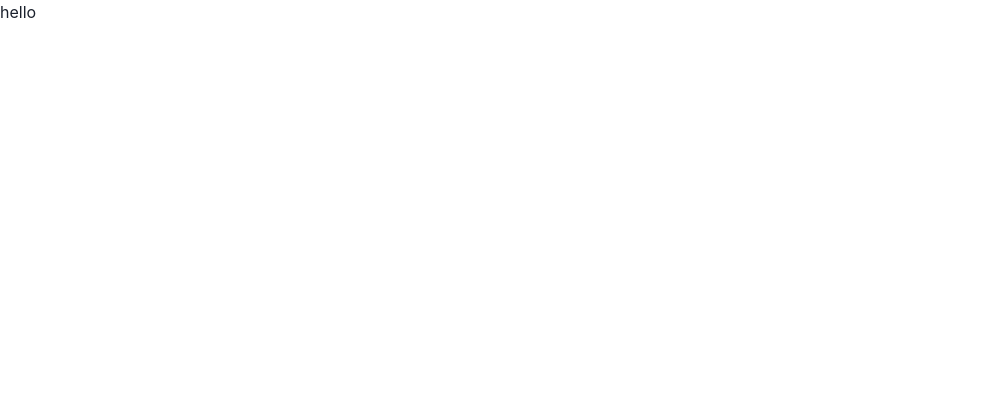
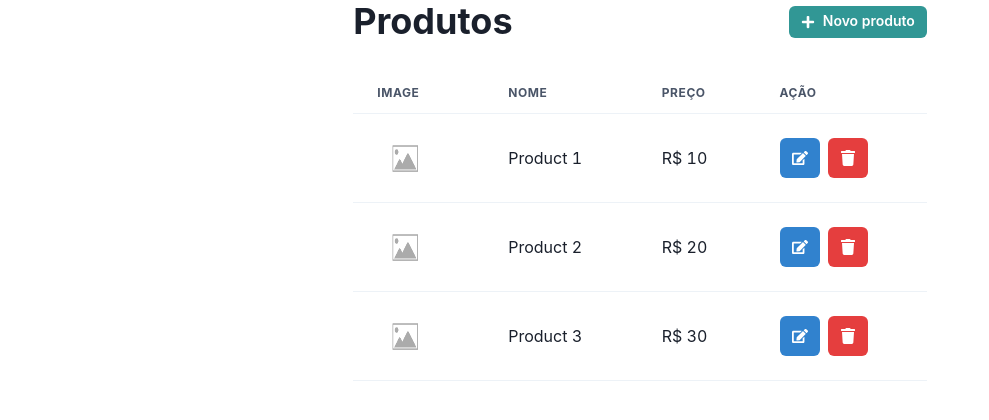
Before and after one commit to Renan04lima/frontend-mind-case, a React (Vite) app: page / in a window 1280 px wide. Shown: the top 420 px of the page, without its empty margins (0-989 px from the left). Built offline with nearby package versions, Linux system fonts and the light colour scheme.

Commit message:
feat: add products page

```diff
--- a/package.json
+++ b/package.json
@@ -15,7 +15,9 @@
     "@emotion/styled": "^11.11.5",
     "framer-motion": "^11.1.7",
     "react": "^18.2.0",
-    "react-dom": "^18.2.0"
+    "react-dom": "^18.2.0",
+    "react-icons": "^5.1.0",
+    "react-router-dom": "^6.22.3"
   },
   "devDependencies": {
     "@types/react": "^18.2.66",
--- a/src/App.tsx
+++ b/src/App.tsx
@@ -1,5 +1,22 @@
+import {
+  createBrowserRouter,
+  createRoutesFromElements,
+  Route,
+  RouterProvider,
+} from "react-router-dom";
+
+import Products from "./pages/Products";
+
+const router = createBrowserRouter(
+  createRoutesFromElements(
+    <Route path="/">
+      <Route index element={<Products />} />
+    </Route>
+  )
+);
+
 function App() {
-  return <h1>hello</h1>;
+  return <RouterProvider router={router} />;
 }
 
 export default App;
--- /dev/null
+++ b/src/pages/Products.tsx
@@ -0,0 +1,244 @@
+import React, { useState } from "react";
+import {
+  Table,
+  Thead,
+  Tbody,
+  Tr,
+  Th,
+  Td,
+  Button,
+  IconButton,
+  Icon,
+  useDisclosure,
+  Modal,
+  ModalOverlay,
+  ModalContent,
+  ModalHeader,
+  ModalBody,
+  ModalCloseButton,
+  FormControl,
+  FormLabel,
+  Input,
+  Container,
+  Heading,
+  Image,
+  Flex,
+} from "@chakra-ui/react";
+import { FaEdit, FaTrash, FaPlus } from "react-icons/fa";
+
+type Product = {
+  id: number;
+  name: string;
+  description: string;
+  price: number;
+  quantityStock: number;
+  image?: File;
+};
+
+const Products = () => {
+  const [products, setProducts] = useState<Product[]>([
+    {
+      id: 1,
+      name: "Product 1",
+      description: "",
+      price: 10,
+      quantityStock: 10,
+      image: undefined,
+    },
+    {
+      id: 2,
+      name: "Product 2",
+      description: "",
+      price: 20,
+      quantityStock: 10,
+      image: undefined,
+    },
+    {
+      id: 3,
+      name: "Product 3",
+      description: "",
+      price: 30,
+      quantityStock: 10,
+      image: undefined,
+    },
+  ]);
+
+  const { isOpen, onOpen, onClose } = useDisclosure();
+
+  const [newProduct, setNewProduct] = useState<Omit<Product, "id">>({
+    name: "",
+    description: "",
+    price: 0,
+    quantityStock: 0,
+    image: undefined,
+  });
+
+  const handleInputChange = (e: React.FormEvent<HTMLInputElement>) => {
+    const { name, value } = e.target as any;
+    setNewProduct({
+      ...newProduct,
+      [name]: value,
+    });
+  };
+
+  const handleAddProduct = () => {
+    setProducts([
+      ...products,
+      {
+        id: products.length + 1,
+        name: newProduct.name,
+        description: newProduct.description,
+        price: newProduct.price,
+        quantityStock: newProduct.quantityStock,
+        image: newProduct.image,
+      },
+    ]);
+    onClose();
+  };
+
+  return (
+    <Container>
+      <Flex justify={"space-between"} mb={"30px"} alignItems={"center"}>
+        <Heading>Produtos</Heading>
+        <Button
+          leftIcon={<Icon as={FaPlus} />}
+          colorScheme="teal"
+          onClick={onOpen}
+          size={"sm"}
+        >
+          Novo produto
+        </Button>
+      </Flex>
+
+      <Table variant="simple">
+        <Thead>
+          <Tr>
+            <Th>Image</Th>
+            <Th>Nome</Th>
+            <Th>Preço</Th>
+            <Th>Ação</Th>
+          </Tr>
+        </Thead>
+        <Tbody>
+          {products.map((product) => (
+            <Tr key={product.id}>
+              <Td>
+                <Image
+                  borderRadius="full"
+                  borderColor={"gray"}
+                  borderWidth={"medium"}
+                  border={"5px"}
+                  boxSize={{ base: "40px", lg: "56px" }}
+                  src={
+                    product?.image
+                      ? URL.createObjectURL(product.image)
+                      : "src/assets/placeholder.png"
+                  }
+                  alt="imagem produto"
+                />
+              </Td>
+              <Td>{product.name}</Td>
+              <Td>R$ {product.price}</Td>
+              <Td>
+                <IconButton
+                  icon={<FaEdit />}
+                  colorScheme="blue"
+                  aria-label="Edit"
+                  mr={2}
+                />
+                <IconButton
+                  icon={<FaTrash />}
+                  colorScheme="red"
+                  aria-label="Delete"
+                />
+              </Td>
+            </Tr>
+          ))}
+        </Tbody>
+      </Table>
+
+      <Modal isOpen={isOpen} onClose={onClose}>
+        <ModalOverlay />
+        <ModalContent>
+          <ModalHeader>Novo Produto</ModalHeader>
+          <ModalCloseButton />
+          <ModalBody>
+            <FormControl mb={4}>
+              <FormLabel>Image</FormLabel>
+              <label
+                htmlFor="image-upload"
+                style={{ display: "block", cursor: "pointer" }}
+              >
+                <Button as="span">Upload Image</Button>
+              </label>
+              <Input
+                id="image-upload"
+                type="file"
+                name="image"
+                accept="image/*"
+                onChange={(e) => {
+                  const file = e.target.files?.[0];
+                  setNewProduct({
+                    ...newProduct,
+                    image: file,
+                  });
+                }}
+                style={{ display: "none" }}
+              />
+              {newProduct.image && (
+                <Image
+                  src={URL.createObjectURL(newProduct.image)}
+                  alt="Product"
+                  mt={2}
+                  boxSize="150px"
+                  objectFit="cover"
+                />
+              )}
+            </FormControl>
+            <FormControl mb={4}>
+              <FormLabel>Nome</FormLabel>
+              <Input
+                type="text"
+                name="name"
+                value={newProduct.name}
+                onChange={handleInputChange}
+              />
+            </FormControl>
+            <FormControl mb={4}>
+              <FormLabel>Descrição</FormLabel>
+              <Input
+                type="text"
+                name="description"
+                value={newProduct.description}
+                onChange={handleInputChange}
+              />
+            </FormControl>
+            <FormControl>
+              <FormLabel>Preço</FormLabel>
+              <Input
+                type="number"
+                name="price"
+                value={newProduct.price}
+                onChange={handleInputChange}
+              />
+            </FormControl>
+            <FormControl>
+              <FormLabel>Quantidade em estoque</FormLabel>
+              <Input
+                type="number"
+                name="quantityStock"
+                value={newProduct.quantityStock}
+                onChange={handleInputChange}
+              />
+            </FormControl>
+          </ModalBody>
+          <Button mt={4} colorScheme="teal" onClick={handleAddProduct}>
+            Salvar
+          </Button>
+        </ModalContent>
+      </Modal>
+    </Container>
+  );
+};
+
+export default Products;
```
Also changed, not shown: src/assets/placeholder.png (added), 1 other file (tests, documents, lock files or other folders).
